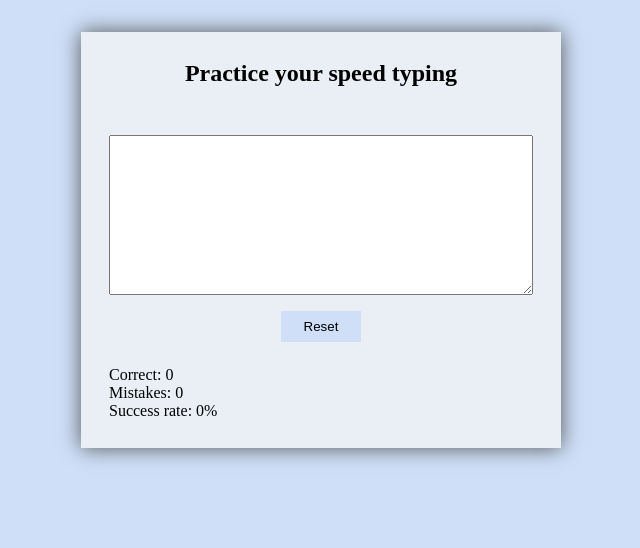
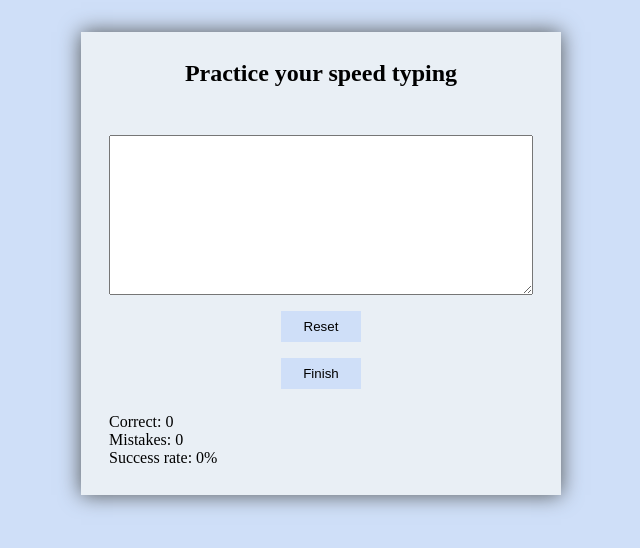
Before and after one commit to Donbg2022/type-practice, a plain HTML site: page index.html in a window 1280 px wide. Shown: the whole page, without its empty margins (319-959 px from the left). Drawn offline with nearby package versions, Linux system fonts and the light colour scheme; no server answers.

Commit message:
added finsih button to display results

```diff
--- a/index.html
+++ b/index.html
@@ -19,6 +19,7 @@
     <div id="inputs">
       <textarea id="input"type="text"></textarea>
       <button id="reset">Reset</button>
+      <button id="Success">Finish</button>
     </div>
     <div id="grade">
       <p id="correct">Correct: 0</p>
--- a/styles.css
+++ b/styles.css
@@ -29,7 +29,7 @@ body{
 #input{
   min-height: 10rem
 }
-#reset{
+#reset, #Success{
   margin: 1rem auto 0 auto;
   max-width: 10rem;
   min-width: 5rem;
```
